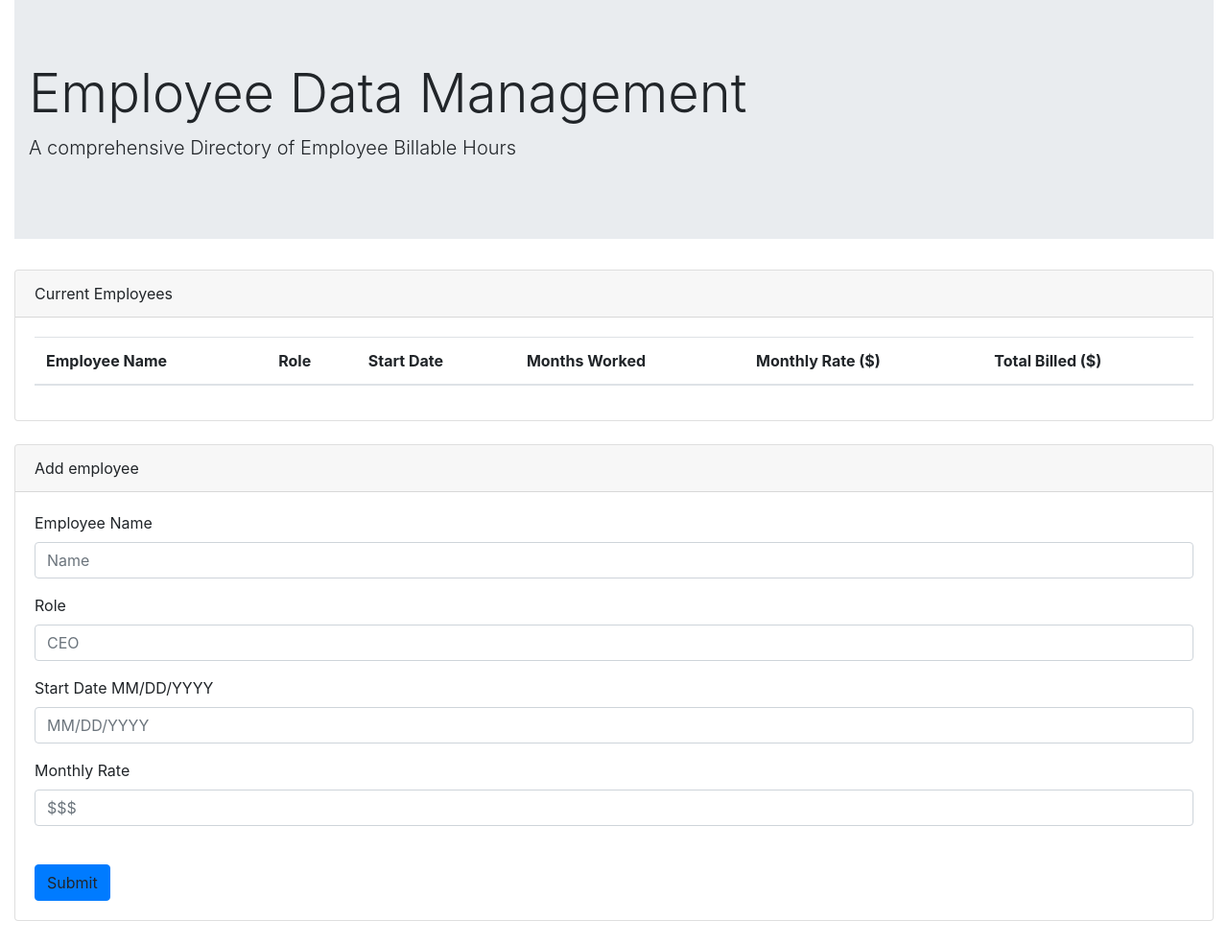
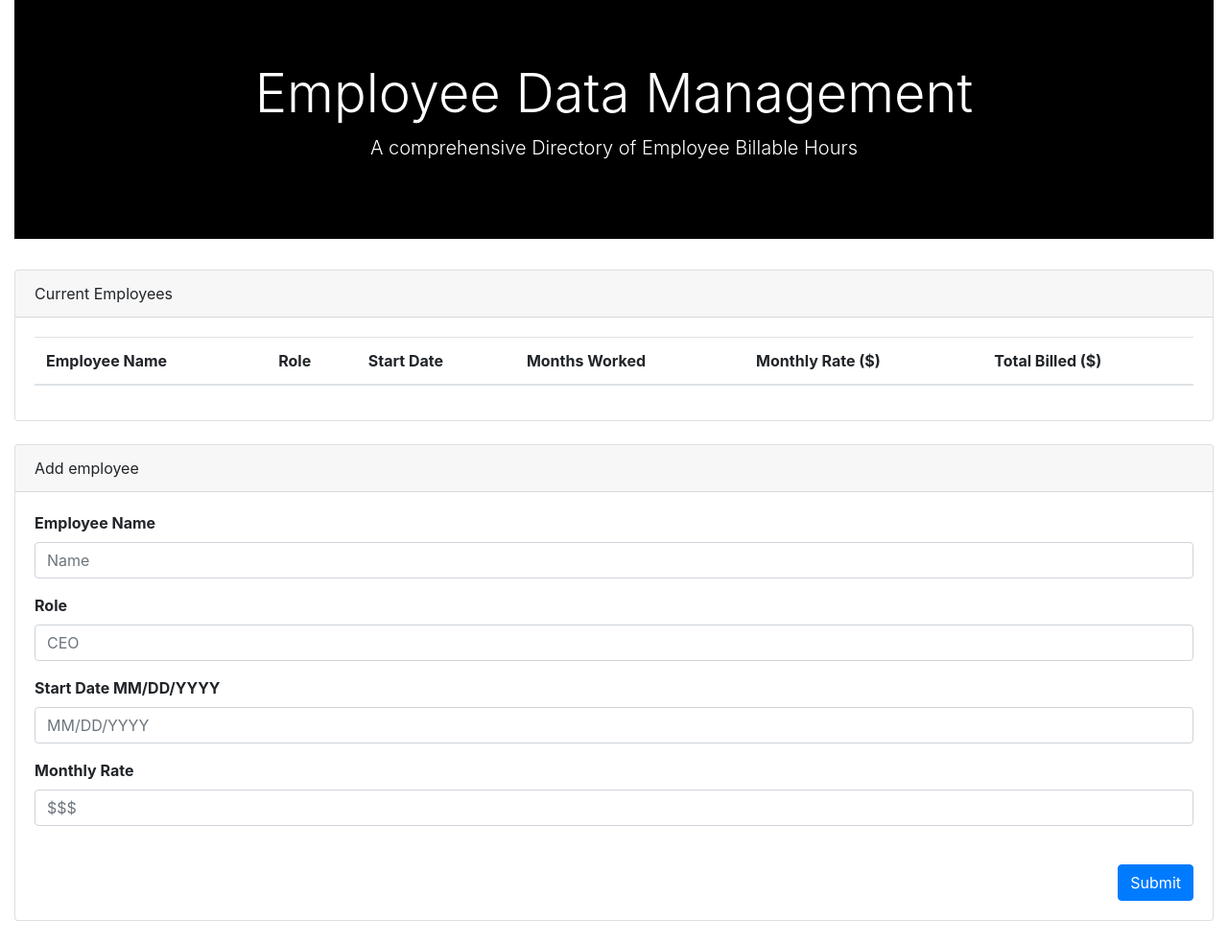
Before and after one commit to chapaglaura/TimeSheet, a plain HTML site: page index.html in a window 1280 px wide. Shown: the whole page at 96% size. Drawn offline with nearby package versions, Linux system fonts and the light colour scheme; no server answers.

Commit message:
pushing css nothing fancy

```diff
--- a/index.html
+++ b/index.html
@@ -12,14 +12,14 @@
 
 
     <!--<link rel="stylesheet" href="assets/css/style.css">-->
-
+    <link rel="stylesheet" type="text/css" href="style.css">
 
 </head>
 
 <body>
 
-    <div class="container-fluid">
-        <div class="jumbotron jumbotron-fluid">
+    <div  class="container-fluid">
+        <div id="black"class="jumbotron jumbotron-fluid">
             <div class="container-fluid">
                 <h1 class="display-4">Employee Data Management</h1>
                 <p class="lead">A comprehensive Directory of Employee Billable Hours</p>
@@ -63,20 +63,20 @@
                     <div class="card-body">
                         <form>
                             <div class="form-group">
-                                <label for="exampleFormControlInput1">Employee Name</label>
+                                <label class="bold" for="exampleFormControlInput1">Employee Name</label>
                                 <input type="Name" class="form-control" id="name-input" placeholder="Name">
                             </div>
                             <div class="form-group">
-                                <label for="exampleFormControlInput1">Role</label>
+                                <label class="bold" for="exampleFormControlInput1">Role</label>
                                 <input type="Role" class="form-control" id="role-input" placeholder="CEO">
                                 </select>
                             </div>
                             <div class="form-group">
-                                <label for="exampleFormControlInput1">Start Date MM/DD/YYYY</label>
+                                <label class="bold" for="exampleFormControlInput1">Start Date MM/DD/YYYY</label>
                                 <input type="start-date" class="form-control" id="date-input" placeholder="MM/DD/YYYY">
                             </div>
                             <div class="form-group">
-                                <label for="exampleFormControlInput1">Monthly Rate</label>
+                                <label class="bold" for="exampleFormControlInput1">Monthly Rate</label>
                                 <input type="rate" class="form-control" id="rate-input" placeholder="$$$">
                             </div>
                             <br>
--- a/style.css
+++ b/style.css
@@ -0,0 +1,18 @@
+.display-4, .lead {
+    text-align: center;
+    color: white;
+    font-family: -apple-system, BlinkMacSystemFont, 'Segoe UI', Roboto, Oxygen, Ubuntu, Cantarell, 'Open Sans', 'Helvetica Neue', sans-serif;
+}
+
+#black {
+    background-color: black;
+}
+
+#submitBtn {
+    color: white;
+    float: right;
+}
+
+.bold {
+    font-weight: bold;
+}
```
